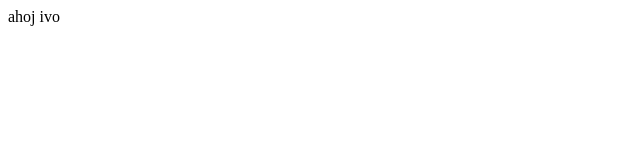
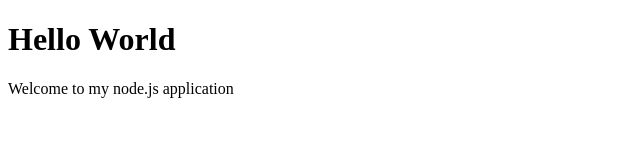
Before and after one commit to xkmd/web-server, a website: page public/index.html in a window 1280 px wide. Shown: the whole page, without its empty margins (0-640 px from the left). Drawn offline with Linux system fonts and the light colour scheme.

Commit message:
added som stuf...

```diff
--- a/public/index.html
+++ b/public/index.html
@@ -5,7 +5,8 @@
     <title>Untitled Document</title>
 </head>
 <body>
-    ahoj ivo
+    <h1>Hello World</h1>
+    <p>Welcome to my node.js application</p>
 
 
 
```
